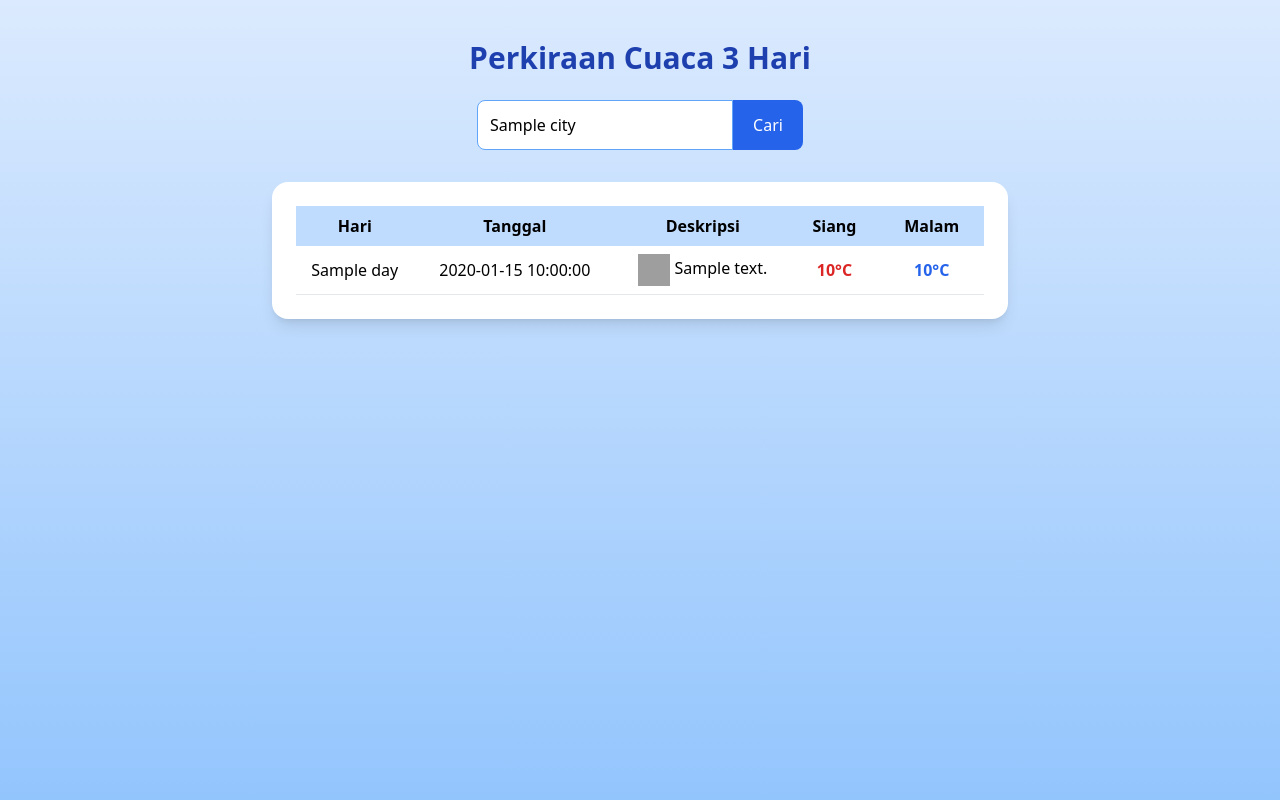
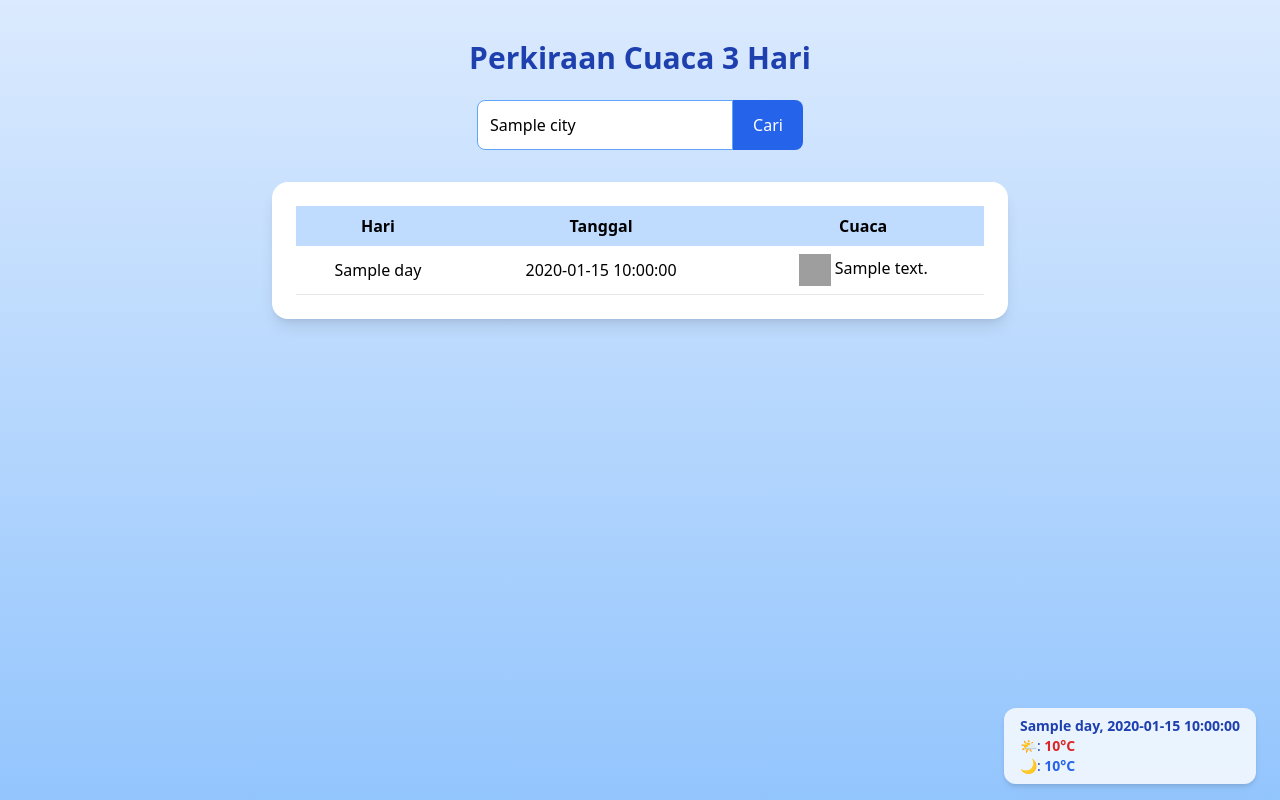
Before and after one commit to ainunnfh/kodland_python, a Flask app: template templates/index.html in a window 1280 px wide. Run offline with Flask 3, Linux system fonts and the light colour scheme; the template is opened without the code that fills it: most values are stand-ins (such as "Sample title", 1, 10 or a date in 2020); parts of the project's set-up code (start-up, migrations or seed data) failed here and were passed over; some libraries are stand-ins or nearby versions; grey boxes are pictures that could not be loaded.

Commit message:
add weather info

```diff
--- a/templates/index.html
+++ b/templates/index.html
@@ -3,10 +3,19 @@
 <head>
   <meta charset="UTF-8">
   <meta name="viewport" content="width=device-width, initial-scale=1.0">
-  <title>Cuaca 3 Hari</title>
+  <title>home</title>
   <script src="https://cdn.tailwindcss.com"></script>
 </head>
-<body class="bg-gradient-to-b from-blue-100 to-blue-300 min-h-screen">
+<body class="bg-gradient-to-b from-blue-100 to-blue-300 min-h-screen relative">
+
+  {% if weather_data %}
+  <div class="absolute bottom-4 right-6 bg-white bg-opacity-80 shadow-md rounded-xl px-4 py-2 text-sm text-blue-800 items-center">
+    <p class="font-semibold">{{ weather_data[0].day }}, {{ weather_data[0].date }}</p>
+      <p>🌤️: <span class="text-red-600 font-semibold">{{ weather_data[0].day_temp }}°C</span></p>
+      <p>🌙: <span class="text-blue-600 font-semibold">{{ weather_data[0].night_temp }}°C</span></p>
+  </div>
+  {% endif %}
+
   <div class="max-w-3xl mx-auto py-10 px-4">
     <h1 class="text-3xl font-bold text-center text-blue-800 mb-6">Perkiraan Cuaca 3 Hari</h1>
 
@@ -30,9 +39,7 @@
             <tr class="bg-blue-200">
               <th class="py-2 px-3">Hari</th>
               <th class="py-2 px-3">Tanggal</th>
-              <th class="py-2 px-3">Deskripsi</th>
-              <th class="py-2 px-3">Siang</th>
-              <th class="py-2 px-3">Malam</th>
+              <th class="py-2 px-3">Cuaca</th>
             </tr>
           </thead>
           <tbody>
@@ -44,8 +51,6 @@
                 <img src="http://openweathermap.org/img/wn/{{ day.icon }}.png" alt="icon" class="inline w-8 h-8">
                 {{ day.description }}
               </td>
-              <td class="text-red-600 font-semibold">{{ day.day_temp }}°C</td>
-              <td class="text-blue-600 font-semibold">{{ day.night_temp }}°C</td>
             </tr>
             {% endfor %}
           </tbody>
```
